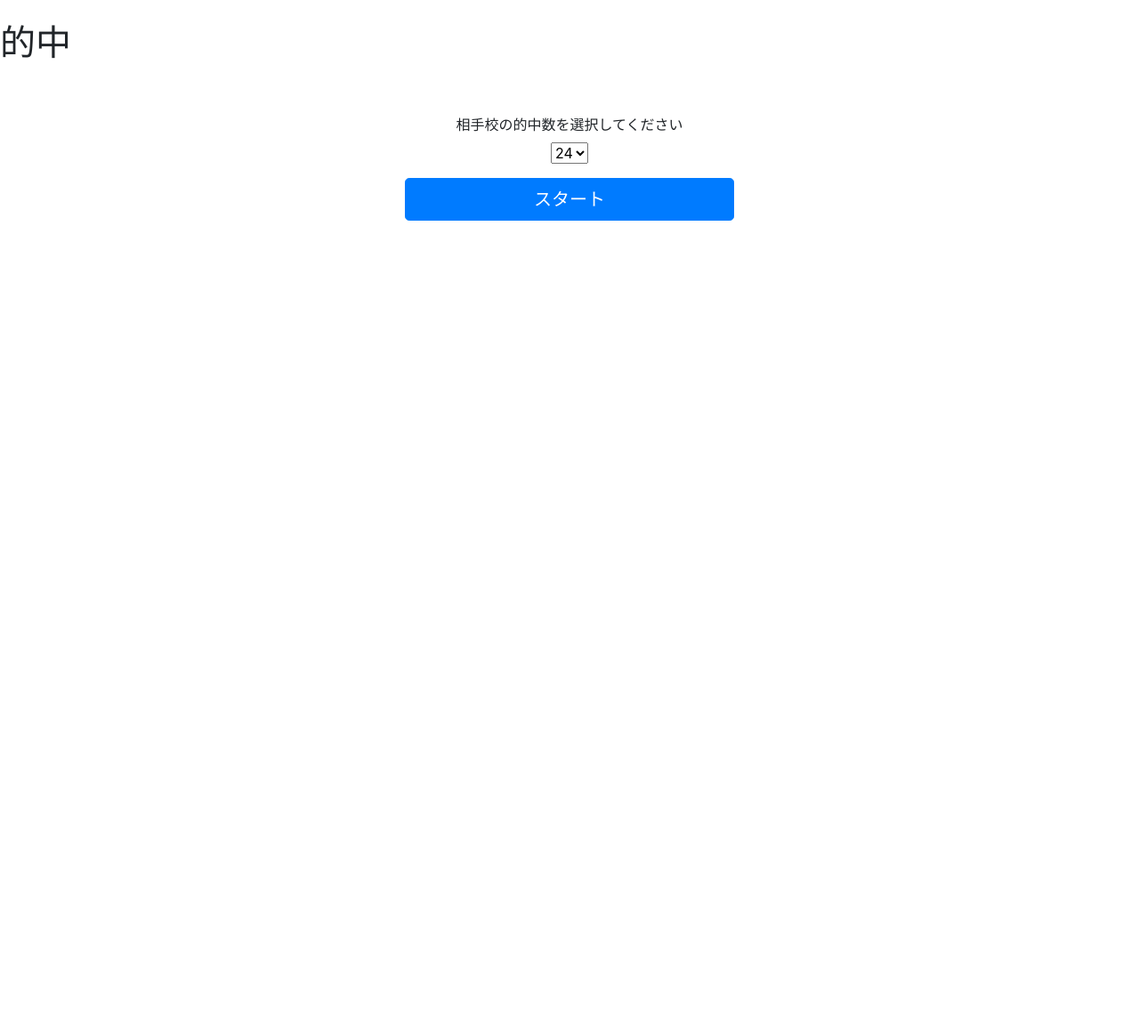
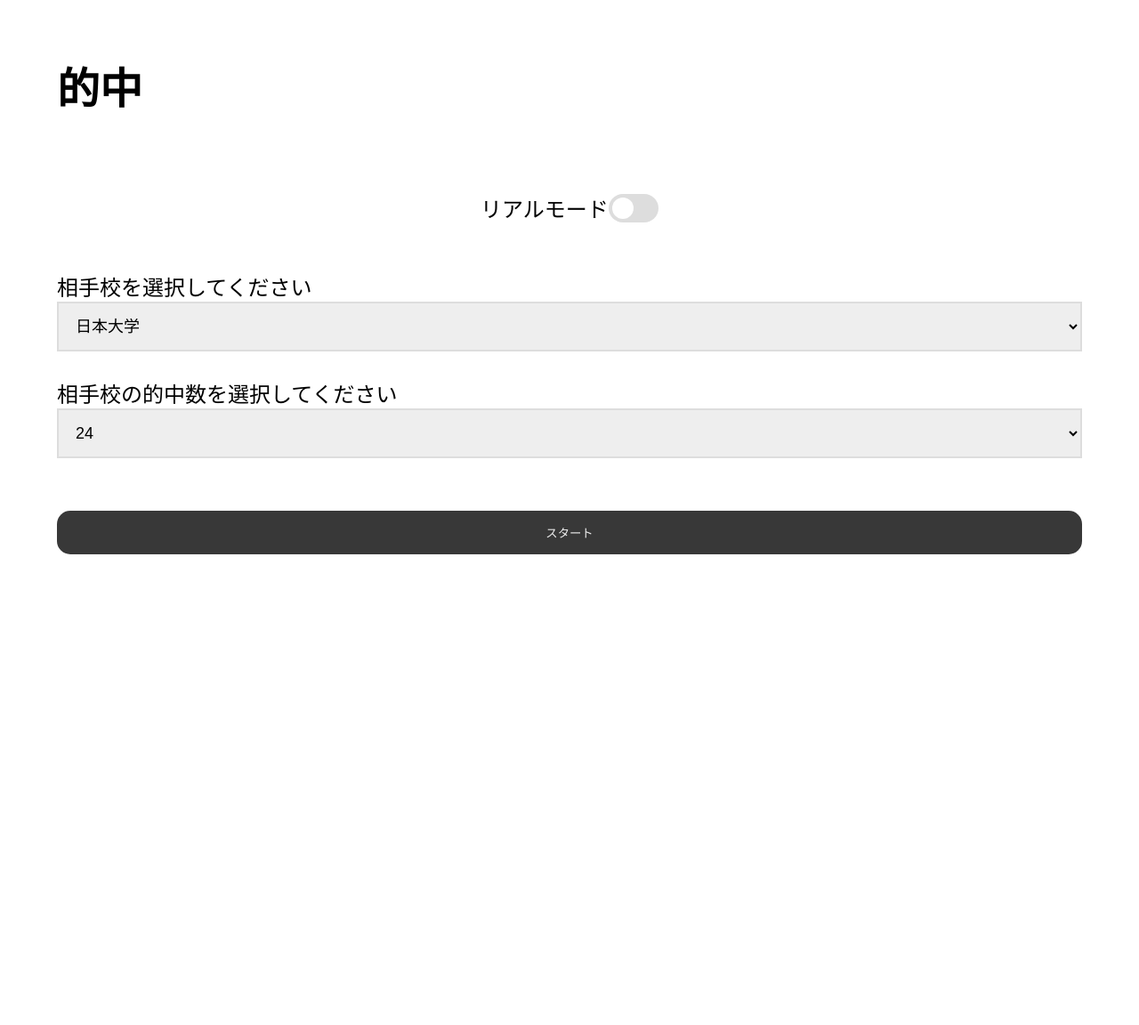
Before and after one commit to manju314/kyudo-test, a Flask app: page / in a window 1280 px wide. Shown: the whole page at 89% size. Before the commit the page ends 248 px from the top, so only its background shows below. Run offline with Flask 3, Linux system fonts and the light colour scheme; some libraries are stand-ins or nearby versions.

Commit message:
リアルモードボタンを追加。対戦相手を選べるようにした。

```diff
--- a/app.py
+++ b/app.py
@@ -1,11 +1,12 @@
 from flask import Flask, render_template,request
 import random
+from opponents import opponents
 
 app = Flask(__name__)
 
 @app.route("/")
 def index():
-    return render_template("index.html")
+    return render_template("index.html", opponents=opponents)
 
 @app.route("/kanteki", methods=["GET", "POST"])
 def kanteki():
@@ -16,9 +17,10 @@ def kanteki():
     table = generate_table(4, 6)
 
     if request.method == "POST":
+        opponent = request.form["opponent"]
         hit = int(request.form["hit"])
 
-        res = ["O"]*24
+        res = ["◯"]*24
         if hit != 24:
             count = 24 - hit
             num_list = []
@@ -37,7 +39,7 @@ def kanteki():
         #         table[r][c] = res[resIndex]
         #         resIndex += 1
 
-        return render_template("kanteki.html", res=res)
+        return render_template("kanteki.html", opponent=opponent, res=res)
     else:
         return render_template("index.html")
 
--- /dev/null
+++ b/opponents.py
@@ -0,0 +1,15 @@
+opponents = [
+        "日本大学",
+        "明治大学",
+        "法政大学",
+        "桜美林大学",
+        "慶應義塾大学",
+        "早稲田大学",
+        "中央大学",
+        "筑波大学",
+        "国際武道大学",
+        "立命館大学",
+        "大阪経済大学",
+        "京都橘大学大学",
+        "関西学院大学",
+    ]
--- a/static/style.css
+++ b/static/style.css
@@ -1,63 +1,250 @@
-.grid {
-    border-collapse: collapse;
-}
-.grid td {
-    border: 1px solid #333;
-    width: 75px;
-    height: 75px;
-    text-align: center;
-    font-size: 18px;
+html {
+  /* モダンなWebアプリの推奨スタック */
+    font-family: "Inter", "Noto Sans JP", "Helvetica Neue", "Arial", "Hiragino Kaku Gothic ProN", "Hiragino Sans", "Meiryo", sans-serif;
+    width: 90vw;
+    height: 90vw;
+    margin: auto;
+    font-size: 100%;
 }
 
-/* スマホ用（画面幅 576px 以下） */
-@media (max-width: 576px) {
-    .mobile-big-select {
-        font-size: 2.5rem;
-        height: 90px;
+form {
+    margin: auto;
+}
+
+select {
+    font-size: large;
+    border: 2px solid #dddddd;
+    background: #eeeeee;
+    width: 100%;
+    padding: 15px;
+    transition: 0.4s;
+}
+
+.start-button {
+    width: 100%;
+    text-align: center;
+    color: #eeeeee;
+    margin-top: 30px;
+    padding: 15px;
+    background-color: rgb(56, 56, 56);
+    border: none;
+    border-radius: 15px;
+}
+
+/* main {
+    margin-left: 10%;
+} */
+
+.switch {
+    display: flex;
+    align-items: center;
+}
+
+p {
+    width: fit-content;
+    margin-left: auto;
+    margin-right: 0;
+}
+
+.switch-button {
+    width: fit-content;
+    position: relative;
+    margin-left: 0;
+    margin-right: auto;
+}
+
+input[type='checkbox'] {
+    position: absolute;
+    width: 0;
+    height: 0;
+}
+
+input:checked ~ .circle {
+    transform: translateX(100%);
+    background-color: rgb(13, 169, 222);
+}
+
+input:checked ~ .base {
+    background-color: rgb(219, 234, 254);
+    transform: 0.5s;
+}
+
+.circle {
+    position: absolute;
+    top: 4px;
+    left: 4px;
+    width: 24px;
+    height: 24px;
+    border-radius: 12px;
+    background-color: white;
+    transition: 0.5s;
+}
+
+.base {
+    width: 56px;
+    border-radius: 16px;
+    height: 32px;
+    background-color: #ddd;
+}
+
+.title {
+    margin-left: 10px;
+    margin-right: 10px;
+}
+
+@media screen and (min-width: 481px) {
+	/* 481px以上に適用されるCSS（タブレット用） */
+    body {
+        width: 90vw;
+        margin: auto;
+        font-size: 150%;
     }
 
-    .mobile-big-btn {
-        font-size: 2rem;
-        padding: 15px;
+    form {
+        margin: auto;
     }
 
-    .mobile-big-label {
-        font-size: 1.8rem;
-        }
+    select {
+        font-size: large;
+        border: 2px solid #dddddd;
+        background: #eeeeee;
+        width: 100%;
+        padding: 15px;
+        transition: 0.4s;
+    }
+
+    .start-button {
+        width: 100%;
+        text-align: center;
+        color: #eeeeee;
+        margin-top: 30px;
+        padding: 15px;
+        background-color: rgb(56, 56, 56);
+        border: none;
+        border-radius: 15px;
+    }
+
+    /* main {
+        margin-left: 10%;
+    } */
+
+    .switch {
+        display: flex;
+        align-items: center;
+    }
+
+    p {
+        width: fit-content;
+        margin-left: auto;
+        margin-right: 0;
+    }
+
+    .switch-button {
+        width: fit-content;
+        position: relative;
+        margin-left: 0;
+        margin-right: auto;
+    }
+
+    input[type='checkbox'] {
+        position: absolute;
+        width: 0;
+        height: 0;
+    }
+
+    input:checked ~ .circle {
+        transform: translateX(100%);
+        background-color: rgb(13, 169, 222);
+    }
+
+    input:checked ~ .base {
+        background-color: rgb(219, 234, 254);
+        transform: 0.5s;
+    }
+
+    .circle {
+        position: absolute;
+        top: 4px;
+        left: 4px;
+        width: 24px;
+        height: 24px;
+        border-radius: 12px;
+        background-color: white;
+        transition: 0.5s;
+    }
+
+    .base {
+        width: 56px;
+        border-radius: 16px;
+        height: 32px;
+        background-color: #ddd;
+    }
+
+    .title {
+        margin-left: 10px;
+        margin-right: 10px;
+}
+
 }
 
 .hit-table {
-    margin: 0 auto;
-}
-
-.hit-tr {
     border-collapse: collapse;
-    margin: 0 auto;
-}
-
-.hit-tr td {
+    margin: auto;
+    width: 370px;
+    height: 300px;
     border: 2px solid #333;
     text-align: center;
     vertical-align: middle;
     font-weight: bold;
+    position: sticky;
+}
+
+.cell {
+    width: 59px;
+    height: 59px;
+    border-collapse: collapse;
+    position: sticky;
+}
+
+.hit-tr td {
+    border: 1px solid #333;
+    text-align: center;
+    vertical-align: middle;
+    font-size: large;
+    position: sticky;
+    border-collapse: collapse;
 }
 
 .ite {
     text-align: center;
 }
 
-/* PC用 */
-.hit-tr td {
-    width: 50px;
-    height: 50px;
-    font-size: 1.2rem;
+h2 {
+    text-align: center;
 }
 
 /* スマホ用 */
-@media (max-width: 576px) {
+/* @media (max-width: 576px) {
     .hit-tr td {
-        width: 14vw;
-        height: 14vw;
-        font-size: 1.5rem;
+        width: 65px;
+        height: 65px;
     }
-}
+} */
+
+/* @media screen and (orientation: landscape) and (max-width: 1024px) {
+    html, body {
+        width: 100vw;
+        margin: 0;
+    }
+
+    .parent {
+        width: 100%;
+        max-width: none;
+        padding: 10px;
+    }
+
+    form {
+        max-width: none !important;
+        width: 100%;
+    }
+} */
--- /dev/null
+++ b/static/switch.js
@@ -0,0 +1,5 @@
+const checkbox = document.getElementById("switch");
+checkbox.addEventListener('click', () => {
+    const title = document.querySelector('.title');
+    title.textContent = checkbox.checked? 'ON' : 'OFF';
+});
--- a/templates/base.html
+++ b/templates/base.html
@@ -4,7 +4,9 @@
     <meta charset="UTF-8">
     <meta name="viewport" content="width=device-width, initial-scale=1.0">
     <link rel="stylesheet" href="{{ url_for('static', filename='/style.css') }}">
-    <link rel="stylesheet" href="https://stackpath.bootstrapcdn.com/bootstrap/4.1.3/css/bootstrap.min.css" integrity="sha384-MCw98/SFnGE8fJT3GXwEOngsV7Zt27NXFoaoApmYm81iuXoPkFOJwJ8ERdknLPMO" crossorigin="anonymous">
+    <!-- <link rel="stylesheet" href="{{ url_for('static', filename='/test.css') }}"> -->
+    <!-- <link rel="stylesheet" href="/static/switch.css"> -->
+    <!-- <link rel="stylesheet" href="https://stackpath.bootstrapcdn.com/bootstrap/4.1.3/css/bootstrap.min.css" integrity="sha384-MCw98/SFnGE8fJT3GXwEOngsV7Zt27NXFoaoApmYm81iuXoPkFOJwJ8ERdknLPMO" crossorigin="anonymous"> -->
     <title>{% block title %}{% endblock %}</title>
 </head>
 <body>
@@ -12,6 +14,7 @@
         {% block contents %}
         {% endblock %}
     </main>
+    <!-- <script src="https://cdn.jsdelivr.net/npm/bootstrap@5.3.8/dist/js/bootstrap.bundle.min.js" integrity="sha384-jdSIJTK9l6XwXj3RixpVDXtMcA2bFd9O81RlLAwhpr2oXRqvQP88rr16IeFXTgFE" crossorigin="anonymous"></script> -->
     <script src="{{ url_for('static', filename='/script.js') }}"></script>
 </body>
 </html>
--- a/templates/index.html
+++ b/templates/index.html
@@ -8,26 +8,52 @@
 <br>
 <h1>的中</h1>
 <br>
+<div class="parent">
+    <label for="switch" class="switch">
+        <p>リアルモード</p>
+        <div class="switch-button">
+            <input type="checkbox" id="switch">
+            <div class="circle"></div>
+            <div class="base"></div>
+        </div>
+    </label>
+    <br>
 
     <form action="{{ url_for('kanteki') }}" method="post"
-    class="container text-center mt-4" style="max-width:400px;">
+        class="form-css">
 
-    <label for="hit" class="form-label mobile-big-label">
+        <label for="opponent">
+        相手校を選択してください
+        </label><br>
+        <select name="opponent" id="opponent-select" required>
+            <button>
+                <selectedcontent></selectedcontent>
+            </button>
+
+            {% for i in range(opponents|length) %}
+            <option value="{{ opponents[i] }}" {% if i == 0 %}selected{% endif %}>
+                {{ opponents[i] }}
+            </option>
+            {% endfor %}
+        </select><br><br>
+
+        <label for="hit" class="">
         相手校の的中数を選択してください
         </label><br>
-
-    <select name="hit" id="hit"
-        class="form-select form-select-lg mobile-big-select" required>
+        <select name="hit" id="hit" required>
+            <button>
+                <selectedcontent></selectedcontent>
+            </button>
             {% for i in range(25) %}
             <option value="{{ i }}" {% if i == 24 %}selected{% endif %}>
                 {{ i }}
             </option>
             {% endfor %}
-    </select>
+        </select><br><br>
 
-    <button type="submit"
-        class="btn btn-primary btn-lg w-100 mt-3 mobile-big-btn">
+        <button type="submit" class="start-button">
             スタート
         </button>
     </form>
+</div>
 {% endblock %}
```
Also changed, not shown: templates/kanteki.html (+3 -5 lines), templates/test.html (deleted, +0 -9 lines), static/test.css (added). Lines whose indentation alone changed are shown as unchanged.
